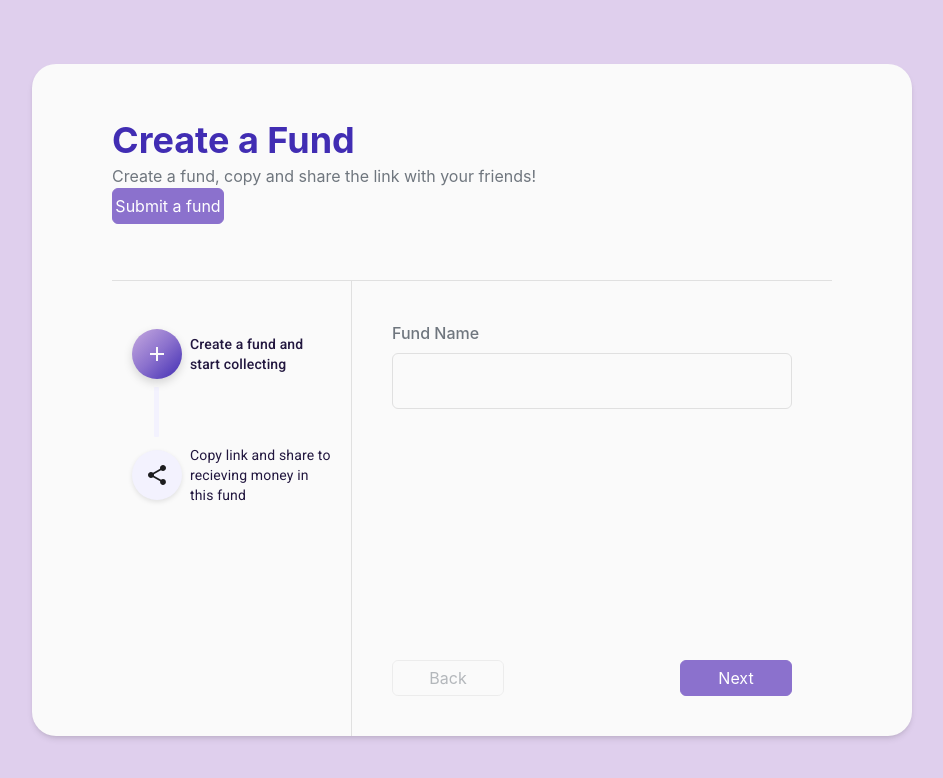
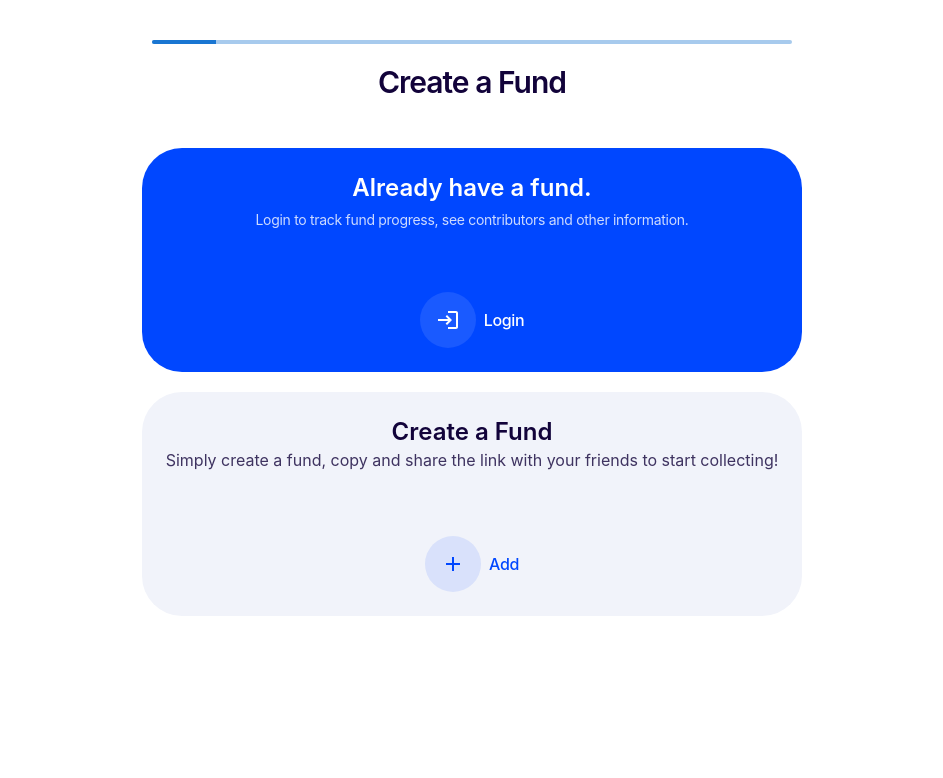
Before and after one commit to xurror/fundbox, a Next.js app in the folder client/: page / in a window 1280 px wide. Shown: the top 778 px of the page, without its empty margins (168-1111 px from the left). Built offline with nearby package versions, Linux system fonts and the light colour scheme.

Commit message:
New UI design

```diff
--- /dev/null
+++ b/client/pages/add.tsx
@@ -0,0 +1,111 @@
+import React, { ChangeEvent, RefObject, useRef, useState } from 'react'
+import Head from 'next/head'
+import LinearProgress from '@mui/material/LinearProgress';
+import CopyAllIcon from '@mui/icons-material/CopyAllRounded';
+
+export default function Add() {
+  const [form, setForm] = useState({
+    name: '',
+    description: '',
+    disabled: false
+  });
+  const [link, setLink] = useState('');
+  const [progress, setProgress] = useState(20);
+  const nameInputRef = useRef<HTMLInputElement>(null);
+  const descriptionInputRef = useRef<HTMLInputElement>(null);
+
+  const create = () => {
+    const name = form.name;
+    const parsedName = name.toLowerCase().replace(/[^A-Z0-9]+/ig, "_");
+    const copyLink = `${window.location.href}funds/${parsedName}`
+    setLink(copyLink);
+
+    let _form: any = {...form}
+    _form.disabled = true;
+    setForm(_form);
+    setProgress(85)
+  }
+  const copyToClipboard = () => {
+    if (link.length > 0) {
+      navigator.clipboard.writeText(link)
+    }
+  }
+
+  const updateForm = (value: ChangeEvent<HTMLInputElement>, field: string) => {
+    if (field === 'name') setProgress(35)
+    if (field === 'description') setProgress(50)
+    let _form: any = {...form}
+    _form[field] = value.target.value
+    setForm(_form)
+  }
+
+  return (
+    <div className="h-screen min-h-screen flex bg-white">
+      <Head>
+        <title>Fundbox app</title>
+        <meta name="description" content="Generated by Fundbox app" />
+        <link rel="icon" href="/favicon.ico" />
+      </Head>
+
+      <main className='w-full flex flex-col'>
+        <div className='w-full mt-10 mb-6 flex items-center justify-center'>
+          <LinearProgress
+            variant="determinate"
+            value={progress}
+            className='w-1/2 h-2 rounded'
+          />
+        </div>
+
+        <div className='flex flex-1 flex-col items-center'>
+          <div className=''>
+            <h1 className='text-dark_blue-100 text-4xl text-center font-semibold tracking-[-1px]'>Welcome, xurro</h1>
+            <p className='text-dark_blue-80 text-lg text-center'>Enter required fund details below.</p>
+          </div>
+
+          <div className='w-full p-6 mt-6 mx-6'>
+            <div onClick={() => nameInputRef.current?.focus()} className={`border border-dark_blue-40 flex flex-col justify-center rounded-2xl py-2 px-5 mb-4 h-16 ${form.disabled && 'border-grey_disabled'}`}>
+              <span className={`text-dark_blue-60 font-medium text-lg tracking-[-0.3px] ${form.disabled && 'text-grey_disabled'}`}>Name</span>
+              <input ref={nameInputRef} type="text" placeholder='fund name'
+                className='text-sm transition placeholder:text-grey_sub_text focus:outline-none disabled:text-grey_disabled disabled:placeholder:text-grey_disabled'
+                value={form.name}
+                disabled={form.disabled}
+                onChange={(e) => updateForm(e, 'name')}
+              />
+            </div>
+
+            <div onClick={() => descriptionInputRef.current?.focus()}
+              className={`border border-dark_blue-40 flex flex-col rounded-2xl py-2 px-5 ${form.disabled && 'border-grey_disabled'}`}
+            >
+              <span className={`text-dark_blue-60 font-medium text-lg tracking-[-0.3px] ${form.disabled && 'text-grey_disabled'}`}>Description</span>
+              <input ref={descriptionInputRef} type="text" placeholder='fund description'
+                className='text-sm transition placeholder:text-grey_sub_text focus:outline-none disabled:text-grey_disabled disabled:placeholder:text-grey_disabled'
+                value={form.description}
+                disabled={form.disabled}
+                onChange={(e) => updateForm(e, 'description')}
+              />
+            </div>
+
+            {link && (
+              <div className='bg-light-100 h-28 rounded-3xl mt-5 p-4 flex items-center'>
+                <div className='mr-2 flex-1'>
+                  <h4 className='text-dark_blue-100 text-base break-all'>Copy and share link with contributors!</h4>
+                  <p className='text-grey_sub_text break-all'>{link}</p>
+                </div>
+                <button onClick={() => copyToClipboard()} className=''>
+                  <CopyAllIcon className='text-dark_blue-100' />
+                </button>
+              </div>
+            )}
+          </div>
+          <div className='w-full px-6 my-5 mt-20'>
+            <button
+              className='bg-blue-100 w-full h-14 rounded-2xl text-white font-medium leading-6 tracking-[-0.3px] disabled:opacity-50'
+              disabled={form.disabled}
+              onClick={() => create()}
+            >Create fund</button>
+          </div>
+        </div>
+      </main>
+    </div>
+  )
+}
--- a/client/pages/index.tsx
+++ b/client/pages/index.tsx
@@ -4,95 +4,66 @@ import '@fontsource/roboto/400.css';
 import '@fontsource/roboto/500.css';
 import '@fontsource/roboto/700.css';
 import { ChangeEvent, useState } from 'react';
+import LinearProgress from '@mui/material/LinearProgress';
+
 import AddIcon from '@mui/icons-material/Add';
-import ShareIcon from '@mui/icons-material/Share';
+import LoginIcon from '@mui/icons-material/Login';
 import Link from 'next/link';
 
 import Steps from '../components/Steps'
 
 
-const steps = [
-  {
-    label: 'Create a fund and start collecting',
-    description: `For each ad campaign that you create, you can control how much
-              you're willing to spend on clicks and conversions, which networks
-              and geographical locations you want your ads to show on, and more.`,
-    icon: <AddIcon />,
-
-  },
-  {
-    label: 'Copy link and share to recieving money in this fund',
-    description:
-      'An ad group contains one or more ads which target a shared set of keywords.',
-    icon: <ShareIcon />
-  }
-];
-
-
 export default function App() {
-  const [currentStep, setCurrentStep] = useState(0);
-  const [fundName, setFundName] = useState('');
-  const [link, setLink] = useState('');
-
-  const goNextStep = () => {
-    if (currentStep === steps.length - 1) return;
-    setCurrentStep(currentStep + 1)
-  }
-
-  const goBackStep = () => {
-    if (currentStep === 0) return;
-    setCurrentStep(currentStep - 1)
-  }
-
-  const setName = (e: ChangeEvent<HTMLInputElement>) => {
-    setFundName(e.target.value);
-    const parsedName = e.target.value.replace(/[^A-Z0-9]+/ig, "_");
-    const copyLink = `${window.location.href}funds/${parsedName}`
-    setLink(copyLink)
-  }
-
   return (
-    <div className="h-screen min-h-screen flex flex-col justify-center items-center px-[200px] py-16 bg-primary-light">
+    <div className="h-screen min-h-screen flex bg-white">
       <Head>
         <title>Fundbox app</title>
         <meta name="description" content="Generated by Fundbox app" />
         <link rel="icon" href="/favicon.ico" />
       </Head>
 
-      <main className="flex flex-col flex-1 bg-basic-200 w-full rounded-3xl shadow-md shadow px-20">
-        <div className='py-14 border-b border-basic-500'>
-          <h1 className="text-4xl font-bold text-secondary-dark">Create a Fund</h1>
-          <p className="text-md text-basic-600 pt-1">Create a fund, copy and share the link with your friends!</p>
+      <main className='w-full flex flex-col'>
 
-          <Link href="/fund">
-            <button className='bg-primary border rounded-md h-9 border-primary w-28 hover:bg-primary-light hover:text-dark-100 text-basic-100 transition duration-200 delay-75 disabled:cursor-not-allowed disabled:opacity-50 disabled:hover:bg-primary disabled:hover:text-basic-100'>
-              Submit a fund
-            </button>
-          </Link>
+        <div className='w-full mt-10 mb-5 flex items-center justify-center'>
+          <LinearProgress
+            variant="determinate"
+            value={10}
+            className='w-1/2 h-2 rounded'
+          />
         </div>
 
-        <div className='flex flex-1'>
-          <div className='w-1/3 border-r border-basic-500 px-5 py-10'>
-            <Steps steps={steps} currentStep={currentStep} />
-          </div>
-          <div className='w-2/3 p-10 flex flex-col'>
-            <div className='flex-1'>
-              <div>
-                <div className='text-md text-basic-600 font-medium pb-2'>Fund Name</div>
-                {currentStep === 0 ? (
-                  <input value={fundName} onChange={setName} disabled={currentStep !== 0} className='h-14 px-3 border text-basic-600 w-full rounded-md border-basic-500 bg-basic-200' type="text" />
-                ) : (
-                  <div className='flex items-center border rounded-md h-10 pl-3 border-basic-500'>
-                    <div className='flex-1 text-basic-600 text-sm'>{link}</div>
-                    <button className='border-l border-basic-500 h-full px-3 flex items-center justify-center hover:bg-primary-light rounded-r-[0.3rem]'>copy</button>
+        <div className='flex flex-1 flex-col items-center'>
+          <h1 className='text-dark_blue-100 text-3xl font-semibold tracking-[-1px]'>Create a Fund</h1>
+
+          <div className='flex flex-col flex-1 items-center p-6 mt-6'>
+            <div className='bg-blue-100 p-6 rounded-[40px] h-56 flex flex-col items-center mb-5 w-full'>
+              <h3 className='text-white text-2xl font-semibold text-center leading-8 mb-1'>Already have a fund.</h3>
+              <p className='text-white-80 text-center leading-6 text-sm tracking-[-0.3px] px-1'>Login to track fund progress, see contributors and other information.</p>
+
+              <div className='flex flex-1 justify-center items-end'>
+                <button className='flex justify-center items-center'>
+                  <div className='flex items-center justify-center bg-white-10 h-14 w-14 rounded-full mr-2'>
+                    <LoginIcon className='text-white w-6 h-6' />
                   </div>
-                )}
+                  <span className='text-white font-medium leading-7 tracking-[-0.4px]'>Login</span>
+                </button>
               </div>
             </div>
 
-            <div className='flex justify-between items-center'>
-              <button onClick={() => goBackStep()} disabled={currentStep === 0} className='border rounded-md h-9 border-basic-500 w-28 hover:border-primary text-basic-600 transition duration-200 delay-75 disabled:cursor-not-allowed disabled:opacity-50 disabled:hover:border-basic-500'>Back</button>
-              <button onClick={() => goNextStep()} disabled={currentStep === steps.length-1} className='bg-primary border rounded-md h-9 border-primary w-28 hover:bg-primary-light hover:text-dark-100 text-basic-100 transition duration-200 delay-75 disabled:cursor-not-allowed disabled:opacity-50 disabled:hover:bg-primary disabled:hover:text-basic-100'>Next</button>
+            <div className='bg-light-100 p-6 rounded-[40px] h-56 flex flex-col items-center'>
+              <h3 className='text-dark_blue-100 text-2xl font-semibold text-center leading-8'>Create a Fund</h3>
+              <p className='text-dark_blue-80 text-center leading-6' >Simply create a fund, copy and share the link with your friends to start collecting!</p>
+
+              <div className='flex flex-1 justify-center items-end'>
+                <Link href='/add'>
+                  <button className='flex justify-center items-center focus:outline-none focus:shadow-none'>
+                    <div className='flex items-center justify-center bg-blue-10 h-14 w-14 rounded-full mr-2'>
+                      <AddIcon className='text-blue-100 w-7 h-7' />
+                    </div>
+                    <span className='text-blue-100 font-medium leading-7 tracking-[-0.4px]'>Add</span>
+                  </button>
+                </Link>
+              </div>
             </div>
           </div>
         </div>
--- a/client/styles/globals.css
+++ b/client/styles/globals.css
@@ -18,3 +18,11 @@ a {
 * {
   box-sizing: border-box;
 }
+
+.css-5xe99f-MuiLinearProgress-bar1 {
+  background-color: #0047FF;
+}
+
+.css-eglki6-MuiLinearProgress-root {
+  background-color: #0047FF1A;
+}
--- a/client/tailwind.config.js
+++ b/client/tailwind.config.js
@@ -26,6 +26,21 @@ module.exports = {
       'danger': '#0054B0',
       'warning': '#EDE323',
       'info': '#FF433D',
+
+      'blue-100': '#0047FF',
+      'blue-10': '#0047FF1A',
+      'dark_blue-100': '#12033A',
+      'dark_blue-80': '#12033ACC',
+      'dark_blue-60': '#04041599',
+      'dark_blue-40': '#12033A66',
+      'dark_blue-20': '#12033A33',
+      'dark_blue-10': '#12033A1A',
+      'light-100': '#F1F3FA',
+      'white': '#FFFFFF',
+      'white-80': '#FFFFFFCC',
+      'white-10': '#FFFFFF1A',
+      'grey_sub_text': '#686873',
+      'grey_disabled': '#CFCFDB',
     },
   },
   plugins: [],
```
